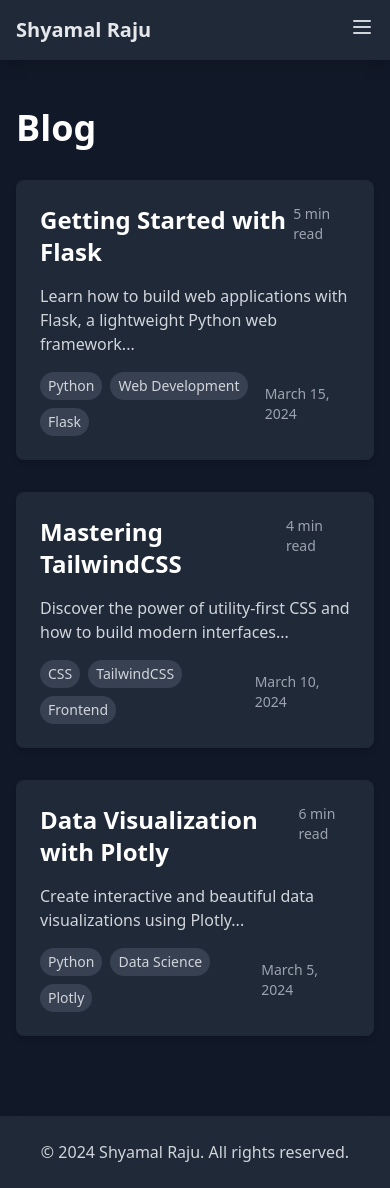
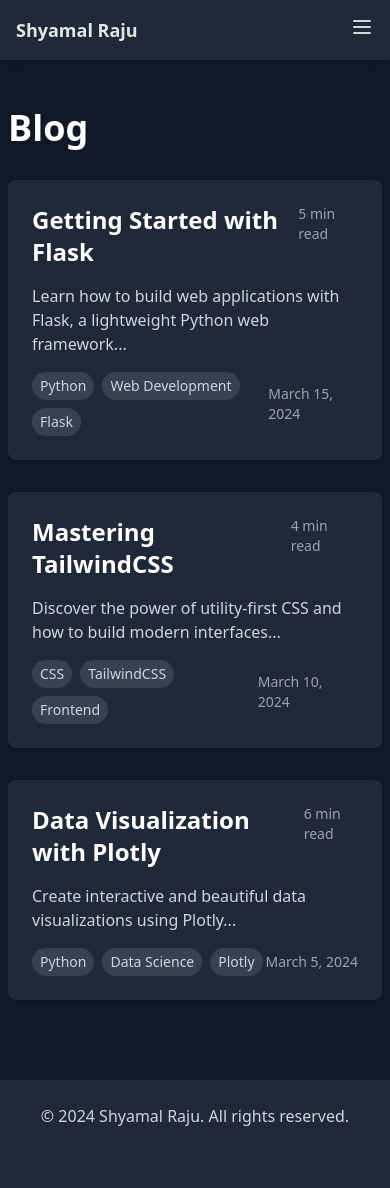
Before and after one commit to shyamalraju/personal-website, a Flask app: page /blog in a window 390 px wide. After the commit the page ends 1126 px from the top, so only its background shows below. Run offline with Flask 3, Linux system fonts and the light colour scheme; some libraries are stand-ins or nearby versions.

Commit message:
Improve mobile responsiveness: adjust breakpoints and spacing for smaller devices

```diff
--- a/templates/base.html
+++ b/templates/base.html
@@ -12,7 +12,7 @@
             <div class="flex justify-between items-center">
                 <div>
                     <a href="/" class="flex items-center py-4">
-                        <span class="font-bold text-gray-200 text-xl md:text-2xl">Shyamal Raju</span>
+                        <span class="font-bold text-gray-200 text-lg sm:text-xl md:text-2xl">Shyamal Raju</span>
                     </a>
                 </div>
 
@@ -46,7 +46,7 @@
         </div>
     </nav>
 
-    <div class="container mx-auto px-4">
+    <div class="container mx-auto px-2 sm:px-4">
         {% block content %}{% endblock %}
     </div>
 
```
